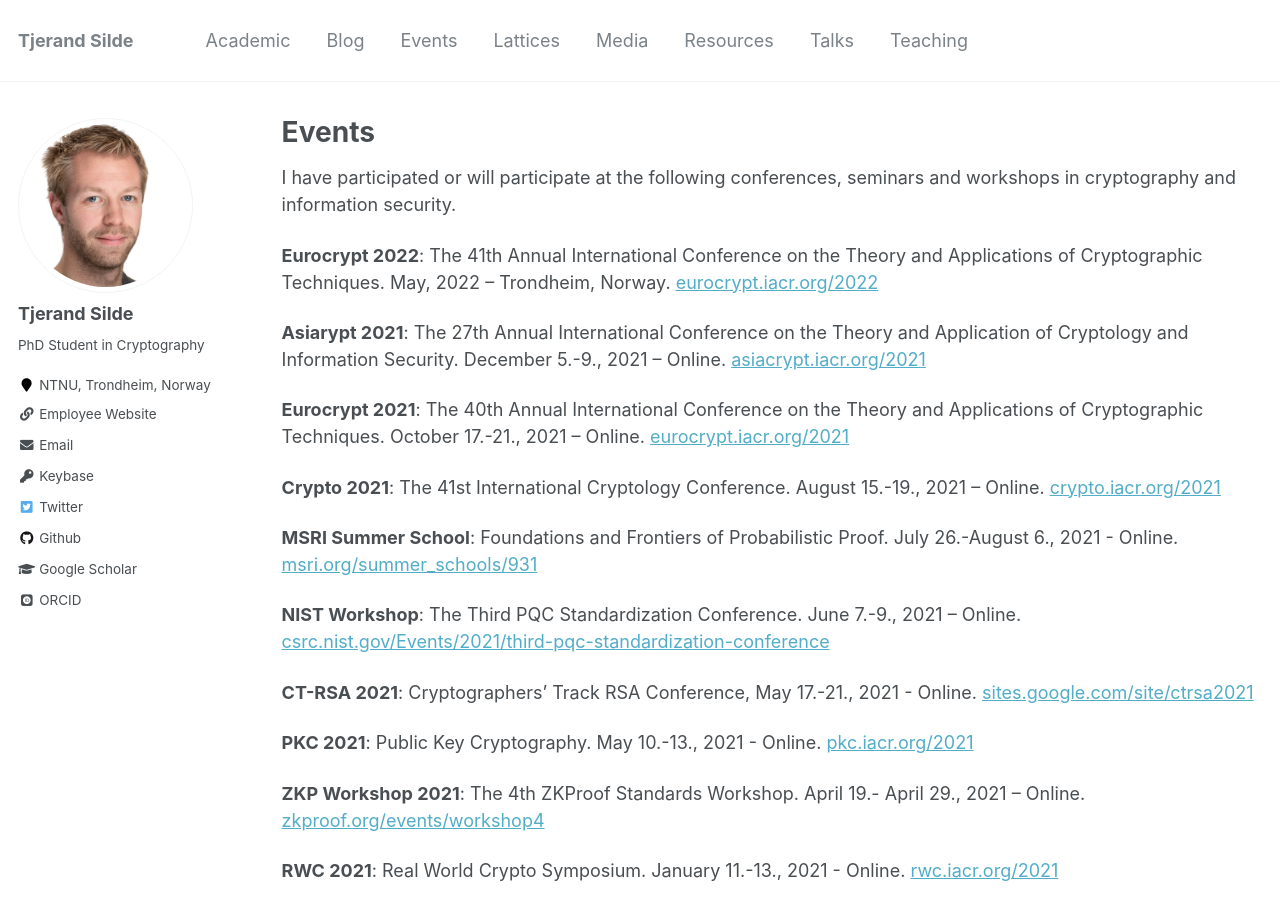
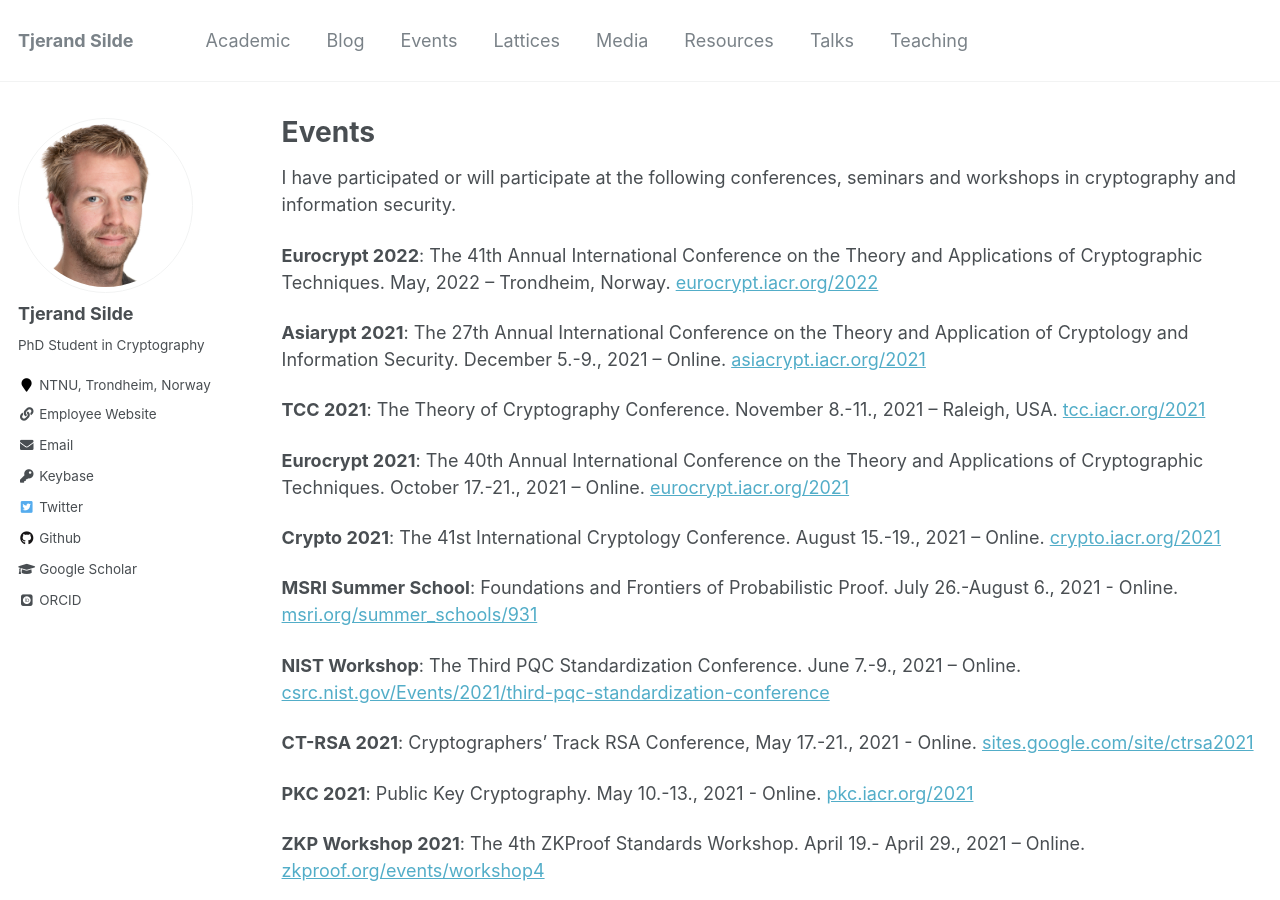
Before and after one commit to tjesi/tjesi.github.io, a Jekyll site: the page built from _pages/events.md, in a window 1280 px wide and 900 px high. Built offline with Jekyll 4.4.1, drawn with Linux system fonts in a browser that asks for light colours; some web fonts are replaced.

Commit message:
Update events.md

```diff
--- a/_pages/events.md
+++ b/_pages/events.md
@@ -10,6 +10,8 @@ I have participated or will participate at the following conferences, seminars a
 **Eurocrypt 2022**: The 41th Annual International Conference on the Theory and Applications of Cryptographic Techniques. May, 2022 – Trondheim, Norway. [eurocrypt.iacr.org/2022](https://eurocrypt.iacr.org/2022)
 
 **Asiarypt 2021**: The 27th Annual International Conference on the Theory and Application of Cryptology and Information Security. December 5.-9., 2021 – Online. [asiacrypt.iacr.org/2021](https://asiacrypt.iacr.org/2021)
+
+**TCC 2021**: The Theory of Cryptography Conference. November 8.-11., 2021 – Raleigh, USA. [tcc.iacr.org/2021](https://tcc.iacr.org/2021)
 
 **Eurocrypt 2021**: The 40th Annual International Conference on the Theory and Applications of Cryptographic Techniques. October 17.-21., 2021 – Online. [eurocrypt.iacr.org/2021](https://eurocrypt.iacr.org/2021)
 
```
